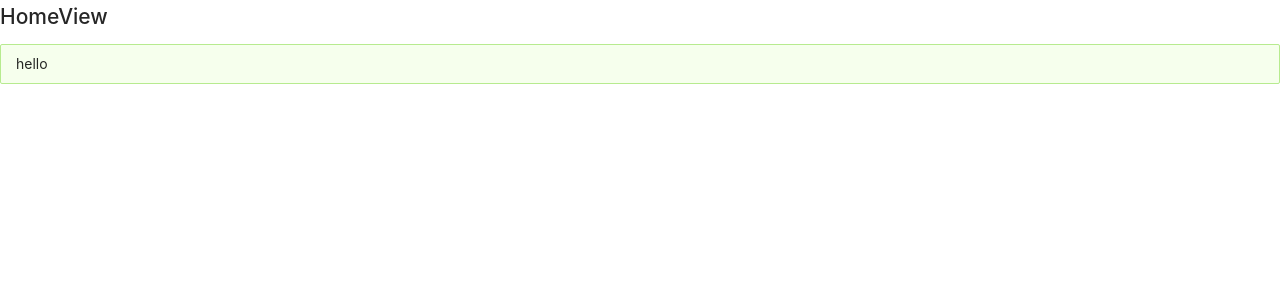
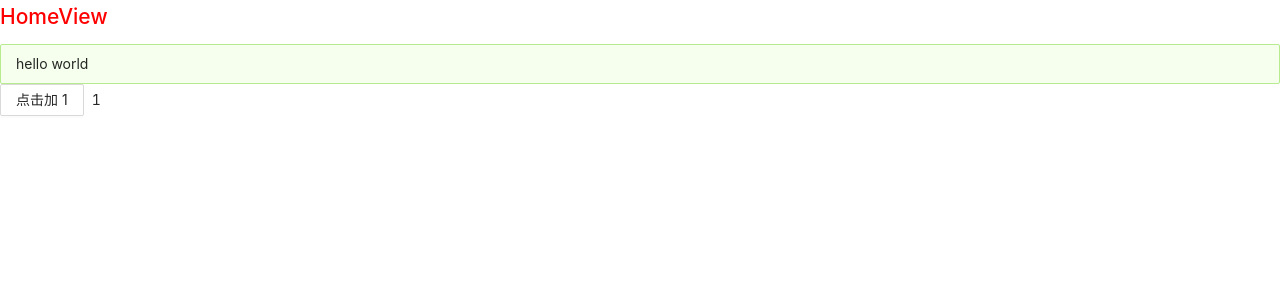
Before and after one commit to xuxusheng/template-react, a React app: page /home in a window 1280 px wide. Shown: the top 300 px of the page. Built offline with nearby package versions, Linux system fonts and the light colour scheme.

Commit message:
feat: 加入 react refresh 支持

```diff
--- a/package.json
+++ b/package.json
@@ -31,6 +31,7 @@
     "@babel/preset-typescript": "^7.16.0",
     "@commitlint/cli": "^15.0.0",
     "@commitlint/config-conventional": "^15.0.0",
+    "@pmmmwh/react-refresh-webpack-plugin": "^0.5.2",
     "@types/css-minimizer-webpack-plugin": "^3.0.2",
     "@types/mini-css-extract-plugin": "^2.4.0",
     "@types/node": "^16.11.9",
@@ -58,6 +59,7 @@
     "postcss-loader": "^6.2.0",
     "postcss-preset-env": "^7.0.1",
     "prettier": "^2.4.1",
+    "react-refresh": "^0.11.0",
     "sass": "^1.43.4",
     "sass-loader": "^12.3.0",
     "style-loader": "^3.3.1",
--- /dev/null
+++ b/src/view/Home/index.module.scss
@@ -0,0 +1,5 @@
+.root {
+  h2 {
+    color: red;
+  }
+}
--- a/src/view/Home/index.tsx
+++ b/src/view/Home/index.tsx
@@ -1,11 +1,26 @@
-import { Alert } from 'antd'
-import { FC } from 'react'
+import { Alert, Button, Space } from 'antd'
+import { FC, useState } from 'react'
+
+import styles from './index.module.scss'
 
 const HomeView: FC = () => {
+  const [count, setCount] = useState(1)
+
   return (
-    <div>
+    <div className={styles.root}>
       <h2>HomeView</h2>
-      <Alert type="success" message="hello" />
+      <Alert type="success" message="hello world" />
+
+      <Space>
+        <Button
+          onClick={() => {
+            setCount(count + 1)
+          }}
+        >
+          点击加 1
+        </Button>
+        {count}
+      </Space>
     </div>
   )
 }
--- a/webpack/webpack.dev.ts
+++ b/webpack/webpack.dev.ts
@@ -1,5 +1,6 @@
 import 'webpack-dev-server'
 
+import ReactRefreshWebpackPlugin from '@pmmmwh/react-refresh-webpack-plugin'
 import merge from 'webpack-merge'
 
 import common from './webpack.common'
@@ -32,6 +33,7 @@ export default merge(common, {
       },
     ],
   },
+  plugins: [new ReactRefreshWebpackPlugin()],
   devServer: {
     port: 'auto',
     hot: true,
```
Also changed, not shown: .babelrc, 1 other file (tests, documents, lock files or other folders).
